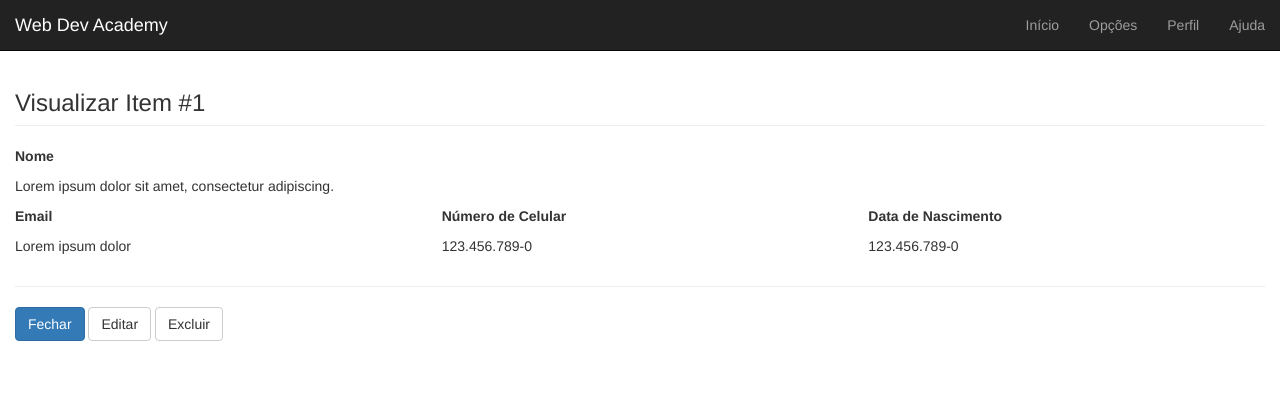
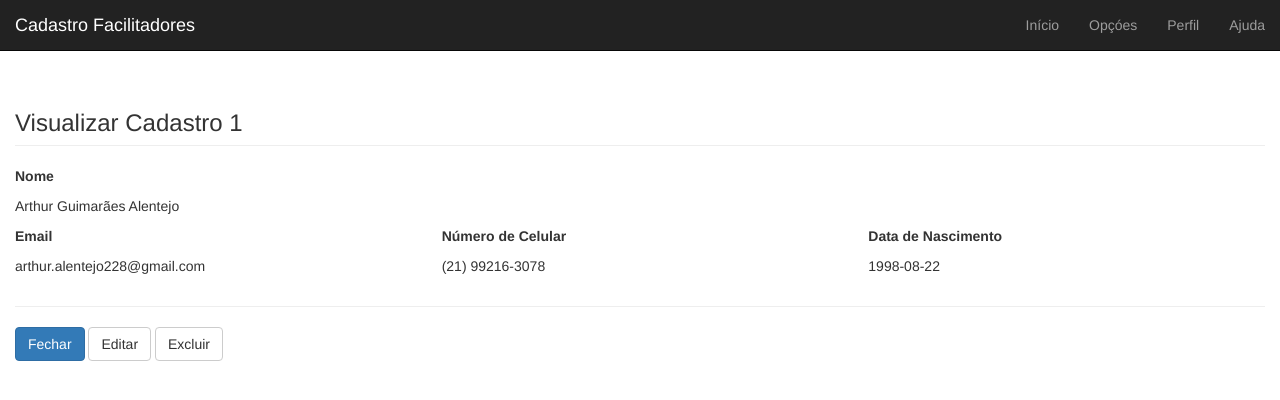
Before and after one commit to Arthuralentejo/Facilitadores_Plataforma, a Flask app: page /show_data/1/ in a window 1280 px wide. Shown: the top 400 px of the page. Run offline with Flask 2, Linux system fonts and the light colour scheme; data comes from the database, SQL or seed files in the repository; some libraries are stand-ins or nearby versions.

Commit message:
Adicionando a exibição de cadastros

```diff
--- a/main.py
+++ b/main.py
@@ -1,16 +1,26 @@
 
 import sqlite3
-from flask import Flask, request, render_template #, make_response
-# from flask_restful import Resource, Api
-
+from flask import Flask, request, render_template
 app = Flask(__name__)
 
 @app.route('/')
 def index():
     conn = sqlite3.connect('facilitadores.db')
     c = conn.cursor()
-    c.execute("SELECT id,nome,email,cel,nasc FROM facilitadores")
-    facilitadores = list(c.fetchall())
+    c.execute("SELECT name FROM pragma_table_info('facilitadores')")
+    keys = c.fetchall()
+    key_list = []
+    for i in keys:
+        key_list.append(i[0])
+    c.execute("SELECT * FROM facilitadores")
+    values = c.fetchall()
+    conn.commit()
+    facilitadores = []
+    for row in values:
+        item = {}
+        for i in range(len(key_list)):
+            item[key_list[i]] = row[i]
+        facilitadores.append(item)
     return render_template("index.html" , facilitadores = facilitadores)
 
 @app.route('/send_data', methods = ['POST', 'GET'])
@@ -30,8 +40,20 @@ def send_data():
 
 @app.route('/show_data/<int:id>/', methods = ['GET'])
 def show_data(id):
-    print("show data {}".format(id))
-    return render_template("view.html")
+    conn = sqlite3.connect('facilitadores.db')
+    c = conn.cursor()
+    c.execute("SELECT name FROM pragma_table_info('facilitadores')")
+    keys = c.fetchall()
+    key_list = []
+    for i in keys:
+        key_list.append(i[0])
+    c.execute("SELECT * FROM facilitadores WHERE id = {}".format(id))
+    row = c.fetchall()
+    item = {}
+    for i in range(len(key_list)):
+        item[key_list[i]] = row[0][i]
+    conn.commit()
+    return render_template("view.html", item = item)
 
 if __name__ == '__main__':
     app.run(debug=True)
--- a/templates/view.html
+++ b/templates/view.html
@@ -1,96 +1,34 @@
-<!DOCTYPE html>
-<html lang="pt-br">
-
-<head>
-    <meta charset="utf-8">
-    <meta http-equiv="X-UA-Compatible" content="IE=edge">
-    <meta name="viewport" content="width=device-width, initial-scale=1">
-    <title>CRUD com Bootstrap 3</title>
-
-    <link href="css/bootstrap.min.css" rel="stylesheet">
-    <link href="css/style.css" rel="stylesheet">
-</head>
-
-<body>
-
-    <!-- Modal -->
-    <div class="modal fade" id="delete-modal" tabindex="-1" role="dialog" aria-labelledby="modalLabel">
-        <div class="modal-dialog" role="document">
-            <div class="modal-content">
-                <div class="modal-header">
-                    <button type="button" class="close" data-dismiss="modal" aria-label="Fechar"><span aria-hidden="true">&times;</span></button>
-                    <h4 class="modal-title" id="modalLabel">Excluir Item</h4>
-                </div>
-                <div class="modal-body">
-                    Deseja realmente excluir este item?
-                </div>
-                <div class="modal-footer">
-                    <button type="button" class="btn btn-primary">Sim</button>
-                    <button type="button" class="btn btn-default" data-dismiss="modal">N&atilde;o</button>
-                </div>
-            </div>
-        </div>
-    </div>
-
-    <nav class="navbar navbar-inverse navbar-fixed-top">
-        <div class="container-fluid">
-            <div class="navbar-header">
-                <button type="button" class="navbar-toggle collapsed" data-toggle="collapse" data-target="#navbar" aria-expanded="false" aria-controls="navbar">
-     <span class="sr-only">Toggle navigation</span>
-     <span class="icon-bar"></span>
-     <span class="icon-bar"></span>
-     <span class="icon-bar"></span>
-    </button>
-                <a class="navbar-brand" href="#">Web Dev Academy</a>
-            </div>
-            <div id="navbar" class="navbar-collapse collapse">
-                <ul class="nav navbar-nav navbar-right">
-                    <li><a href="#">In&iacute;cio</a></li>
-                    <li><a href="#">Op&ccedil;&otilde;es</a></li>
-                    <li><a href="#">Perfil</a></li>
-                    <li><a href="#">Ajuda</a></li>
-                </ul>
-            </div>
-        </div>
-    </nav>
-
+{% extends "base.html" %} {% block title %} Visualizar {% endblock %} {% block content %}
 <div id="main" class="container-fluid">
-        <h3 class="page-header">Visualizar Item #1</h3>
+    <h3 class="page-header">Visualizar Cadastro {{item['id']}}</h3>
 
     <div class="row">
         <div class="col-md-6">
             <p><strong>Nome</strong></p>
-                <p>Lorem ipsum dolor sit amet, consectetur adipiscing.</p>
+            <p>{{item['nome']}}</p>
         </div>
     </div>
     <div class="row">
         <div class="col-md-4">
             <p><strong>Email</strong></p>
-                <p>Lorem ipsum dolor</p>
+            <p>{{item['email']}}</p>
         </div>
         <div class="col-md-4">
             <p><strong>Número de Celular</strong></p>
-                <p>123.456.789-0</p>
+            <p>{{item['cel']}}</p>
         </div>
         <div class="col-md-4">
             <p><strong>Data de Nascimento</strong></p>
-                <p>123.456.789-0</p>
+            <p>{{item['nasc']}}</p>
         </div>
     </div>
 
     <hr />
     <div id="actions" class="row">
         <div class="col-md-12">
-                <a href="index.html" class="btn btn-primary">Fechar</a>
+            <a href="/" class="btn btn-primary">Fechar</a>
             <a href="edit.html" class="btn btn-default">Editar</a>
             <a href="#" class="btn btn-default" data-toggle="modal" data-target="#delete-modal">Excluir</a>
         </div>
     </div>
-
-        <script src="https://ajax.googleapis.com/ajax/libs/jquery/1.11.3/jquery.min.js"></script>
-
-        <!-- Latest compiled and minified JavaScript -->
-        <script src="https://maxcdn.bootstrapcdn.com/bootstrap/3.3.5/js/bootstrap.min.js"></script>
-</body>
-
-</html>
+    {% endblock%}
```
Also changed, not shown: templates/index.html (+8 -12 lines). Lines whose indentation alone changed are shown as unchanged.
